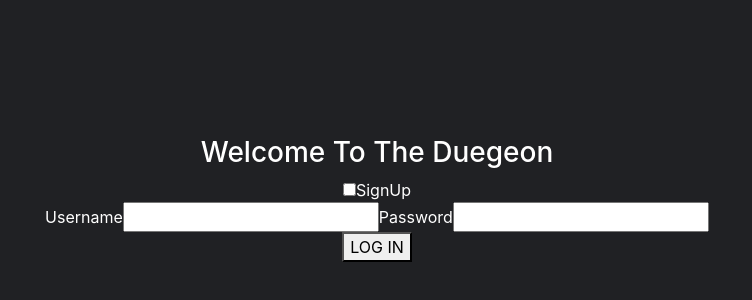
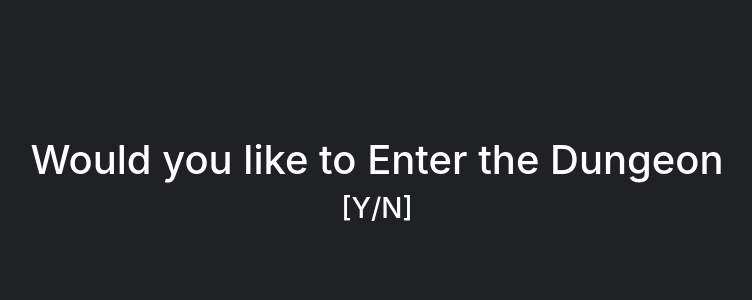
Before and after one commit to Islaster/DGN, a React (Create React App) app: page / in a window 1280 px wide. Shown: the part 144-444 px from the top of the page, without its empty margins (263-1015 px from the left). Built offline with nearby package versions, Linux system fonts and the light colour scheme.

Commit message:
Landing Page Complete

```diff
--- a/src/App.js
+++ b/src/App.js
@@ -1,19 +1,19 @@
 import "./App.css";
+import { useState } from "react";
+
+import { Routes, Route } from "react-router-dom";
+//PAGES
+import Landing from "./Pages/Landing/Landing";
 import DGN from "./Pages/DGN/DGN";
-import { useState } from "react";
-import { getUser } from "./utilities/user-service";
-import { Routes, Route } from "react-router-dom";
-import Auth from "./components/Auth/Auth";
 function App() {
-  const [user, setUser] = useState(getUser());
+  const [user, setUser] = useState();
 
   return (
     <div className="App">
       <Routes>
+        <Route path="/" element={<Landing />} />
         <Route path="/play" element={<DGN />} />
       </Routes>
-      <h3>Welcome To The Duegeon</h3>
-      <Auth user={user} setUser={setUser} />
     </div>
   );
 }
--- a/src/Pages/DGN/DGN.jsx
+++ b/src/Pages/DGN/DGN.jsx
@@ -1,3 +1,3 @@
 export default function DGN() {
-  return <></>;
+  return <h1>DGN</h1>;
 }
--- /dev/null
+++ b/src/Pages/Landing/Landing.css
@@ -0,0 +1,12 @@
+.Y,
+.N {
+  text-decoration: none;
+  color: white;
+}
+
+.N:hover {
+  color: red;
+}
+.Y:hover {
+  color: green;
+}
--- /dev/null
+++ b/src/Pages/Landing/Landing.jsx
@@ -0,0 +1,21 @@
+import { Link } from "react-router-dom";
+import "./Landing.css";
+
+export default function Landing() {
+  return (
+    <section>
+      <h1>Would you like to Enter the Dungeon</h1>
+      <h3>
+        [
+        <Link to="/play" className="Y">
+          Y
+        </Link>
+        /
+        <Link to="/" className="N">
+          N
+        </Link>
+        ]
+      </h3>
+    </section>
+  );
+}
--- a/src/helpers/history.js
+++ /dev/null
@@ -1,3 +0,0 @@
-import { createBrowserHistory } from "history";
-
-export const history = createBrowserHistory();
--- a/src/index.js
+++ b/src/index.js
@@ -3,13 +3,12 @@ import ReactDOM from "react-dom/client";
 import "./index.css";
 import App from "./App";
 import reportWebVitals from "./reportWebVitals";
-import { history } from "./helpers/history";
 import { BrowserRouter as Router } from "react-router-dom";
 
 const root = ReactDOM.createRoot(document.getElementById("root"));
 root.render(
   <React.StrictMode>
-    <Router history={history}>
+    <Router>
       <App />
     </Router>
   </React.StrictMode>
```
Also changed, not shown: src/helpers/weapons.js (added).
